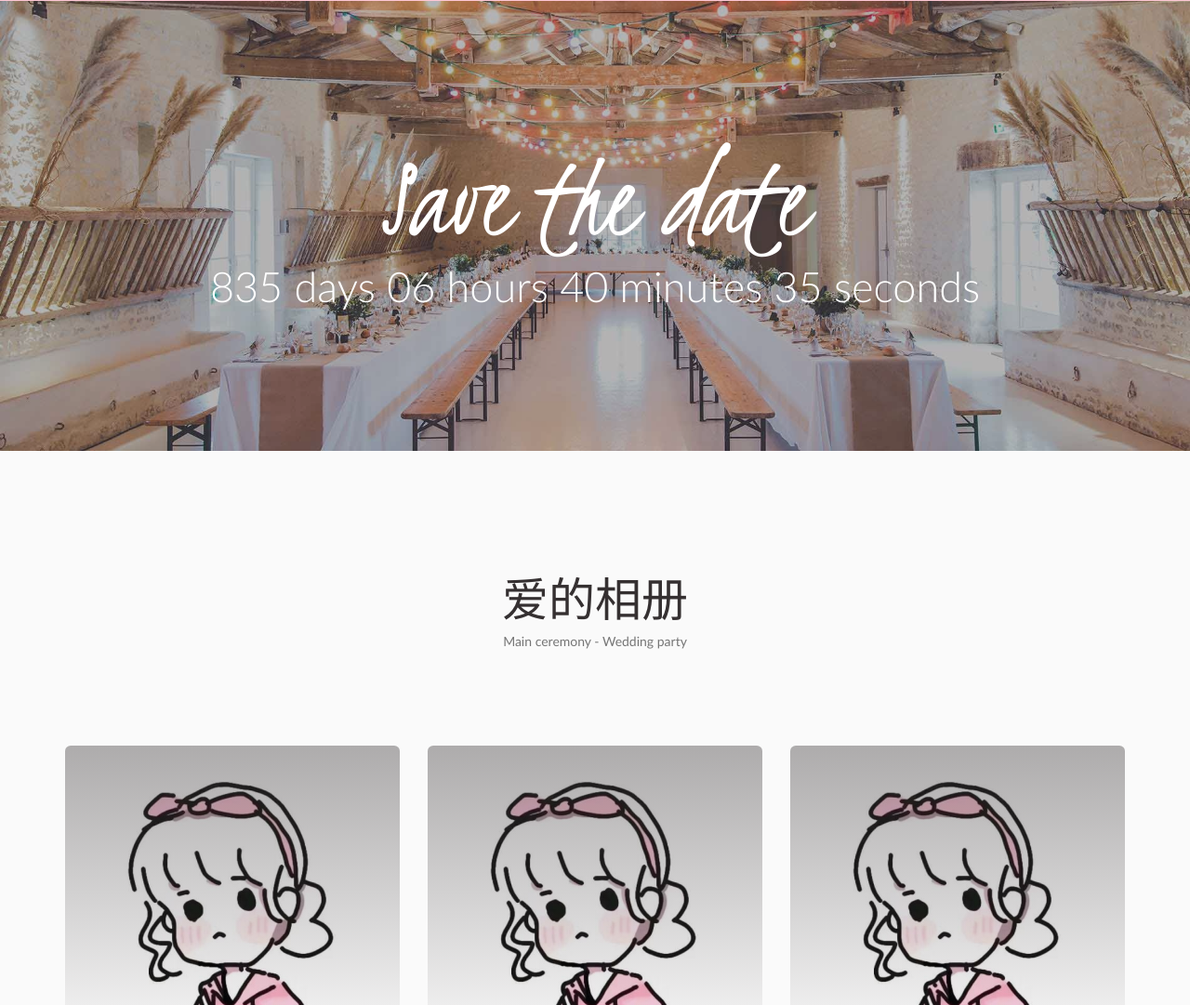
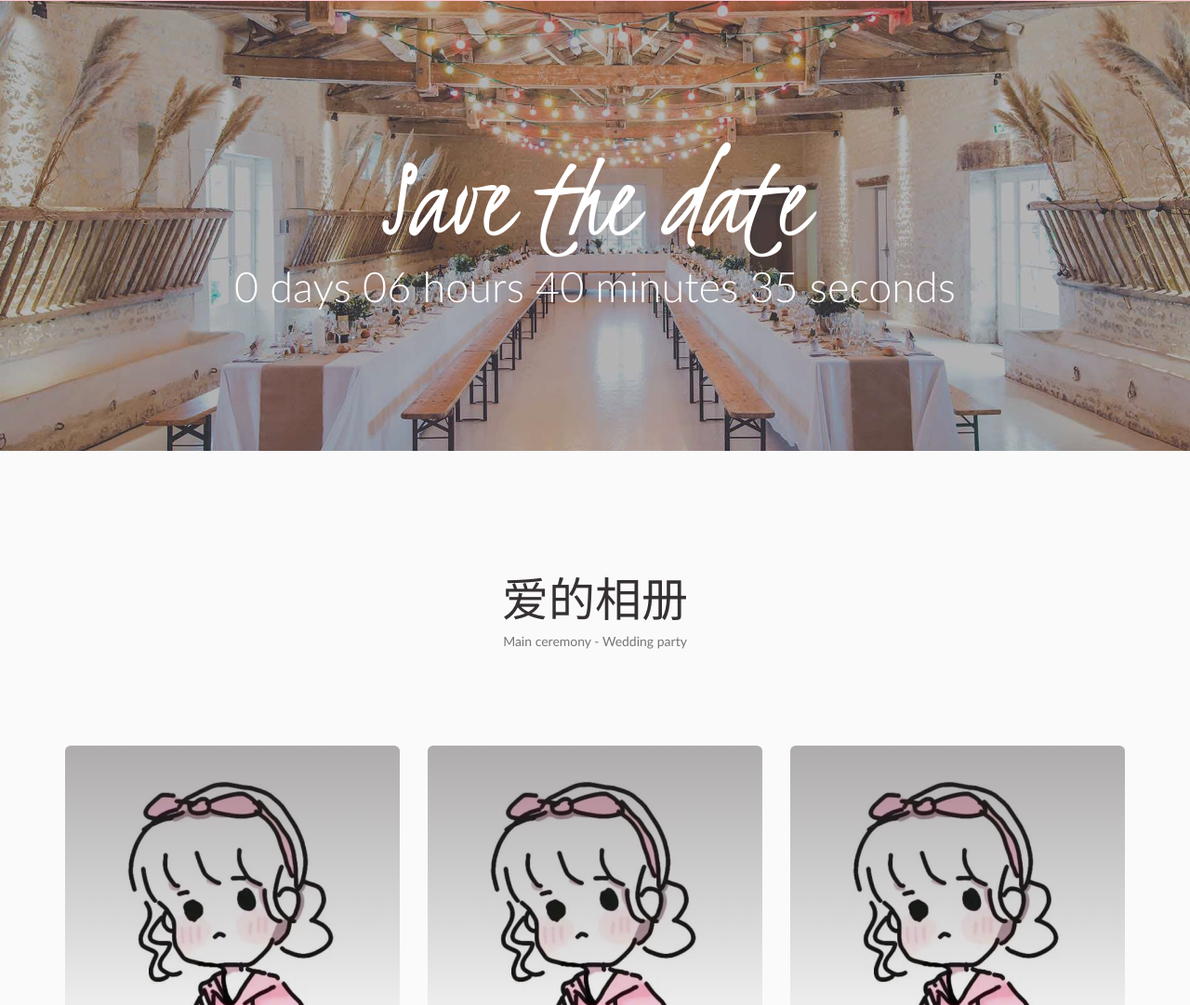
Before and after one commit to 3142698233/love, a plain HTML site: page index.html in a window 1280 px wide. Shown: the part 2244-3325 px from the top of the page at 93% size. Drawn offline with Linux system fonts and the light colour scheme; files whose address does not match are found by name.

Commit message:
update index.html.

```diff
--- a/index.html
+++ b/index.html
@@ -275,7 +275,7 @@
       <script src="js/script.js" type="text/javascript"></script>
 <script type="text/javascript">
 			var together = new Date();
-		    var strs = "2019-07-01";
+		    var strs = "2021-10-13";
             var nowTime=new Date();
             var together = new Date(strs.replace(/-/g,"/"));
 			timeElapse(together);
```
